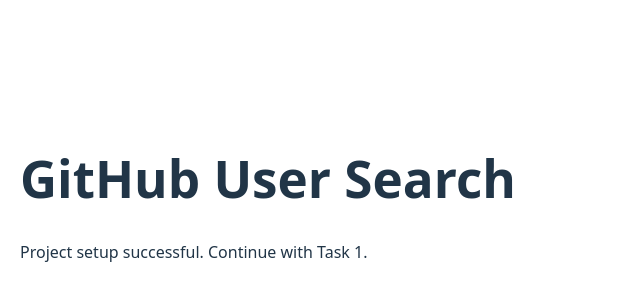
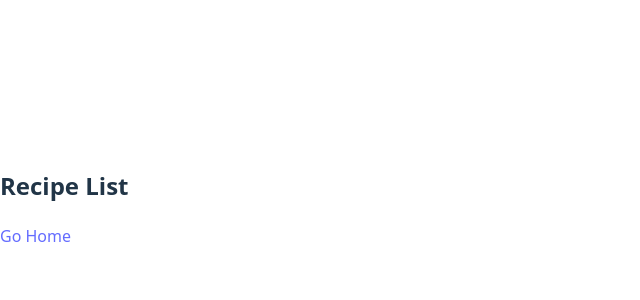
Before and after one commit to Samuel15555/alx-fe-reactjs, a React app in the folder github-user-search/: page /recipes in a window 1280 px wide. Shown: the part 202-502 px from the top of the page, without its empty margins (0-640 px from the left). Built offline with nearby package versions, Linux system fonts and the light colour scheme; the HTML template or start-up script is replaced by a standard one.

Commit message:
Created components folder and RecipeList component

```diff
--- a/github-user-search/src/App.jsx
+++ b/github-user-search/src/App.jsx
@@ -1,12 +1,25 @@
-import React from "react"; // <-- this fixes the checker
+import React from "react";
+import { BrowserRouter as Router, Routes, Route } from "react-router-dom";
 
-function App() {
+import RecipeList from "./components/RecipeList";   // Imported as required
+
+function Home() {
   return (
-    <div style={{ padding: "20px" }}>
-      <h1>GitHub User Search</h1>
-      <p>Project setup successful. Continue with Task 1.</p>
+    <div>
+      <h1>Welcome to the Recipe App</h1>
     </div>
   );
 }
 
+function App() {
+  return (
+    <Router>
+      <Routes>
+        <Route path="/" element={<Home />} />
+        <Route path="/recipes" element={<RecipeList />} />
+      </Routes>
+    </Router>
+  );
+}
+
 export default App;
--- /dev/null
+++ b/github-user-search/src/components/RecipeList.jsx
@@ -0,0 +1,13 @@
+import React from "react";
+import { Link } from "react-router-dom";
+
+function RecipeList() {
+  return (
+    <div>
+      <h2>Recipe List</h2>
+      <Link to="/">Go Home</Link>
+    </div>
+  );
+}
+
+export default RecipeList;
```
